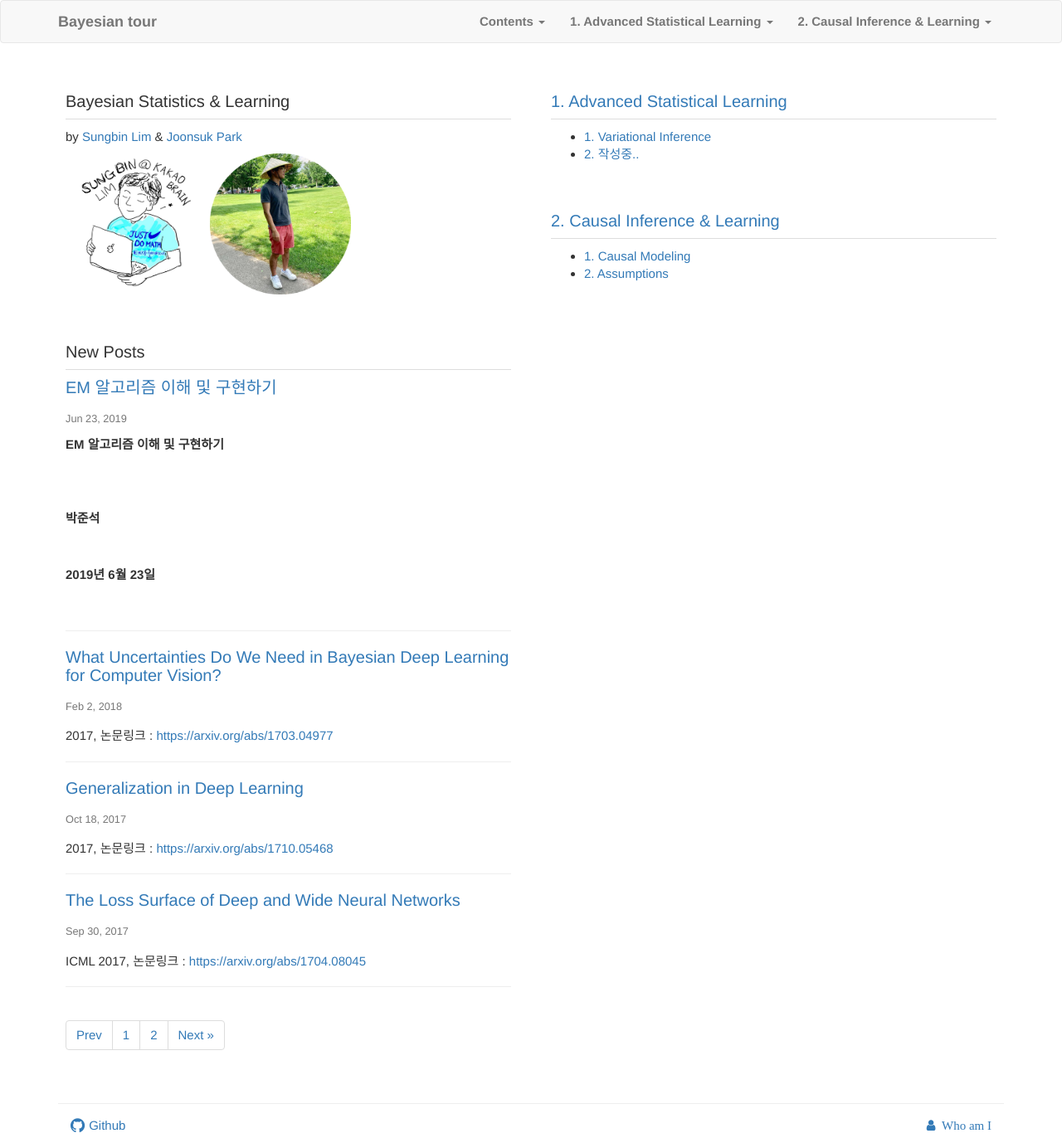
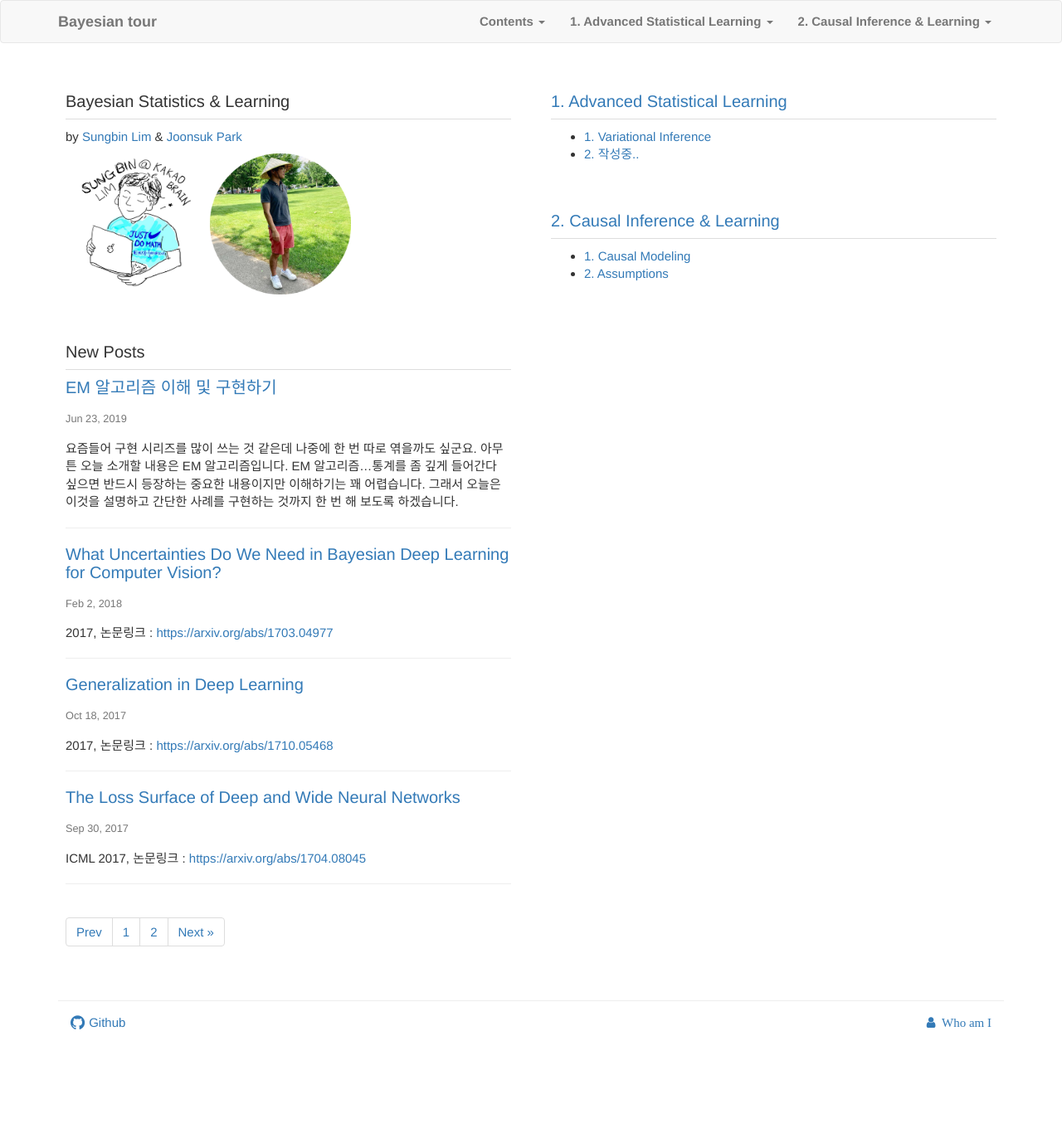
Before and after one commit to bayestour/blog, a Jekyll site: the page built from index.html, in a window 1280 px wide. Shown: the whole page at 83% size. Built offline with Jekyll 4.4.1, drawn with Linux system fonts in a browser that asks for light colours; nearby versions of some CDN libraries; library files that are not in the unit come from our copies; the list of posts is cut into pages by our own code; after the commit the page ends 1253 px from its top, so only the background shows below that.

Commit message:
Update 2019-06-23-EM_algorithm.md

```diff
--- a/_posts/2019-06-23-EM_algorithm.md
+++ b/_posts/2019-06-23-EM_algorithm.md
@@ -1,15 +1,8 @@
 ---
-layout: post
+layout: github::r
 title: "EM 알고리즘 이해 및 구현하기"
+author: 박준석
 ---
-
-<p4><b> EM 알고리즘 이해 및 구현하기 </b></p4>
-<br>
-<br>
-<p3><b> 박준석 </b></p3>
-<br>
-<p3><b> 2019년 6월 23일 </b></p3>
-<br>
 
 요즘들어 구현 시리즈를 많이 쓰는 것 같은데 나중에 한 번 따로 엮을까도 싶군요. 아무튼 오늘 소개할 내용은 EM 알고리즘입니다. EM 알고리즘…통계를 좀 깊게 들어간다 싶으면 반드시 등장하는 중요한 내용이지만 이해하기는 꽤 어렵습니다. 그래서 오늘은 이것을 설명하고 간단한 사례를 구현하는 것까지 한 번 해 보도록 하겠습니다.
 
```
